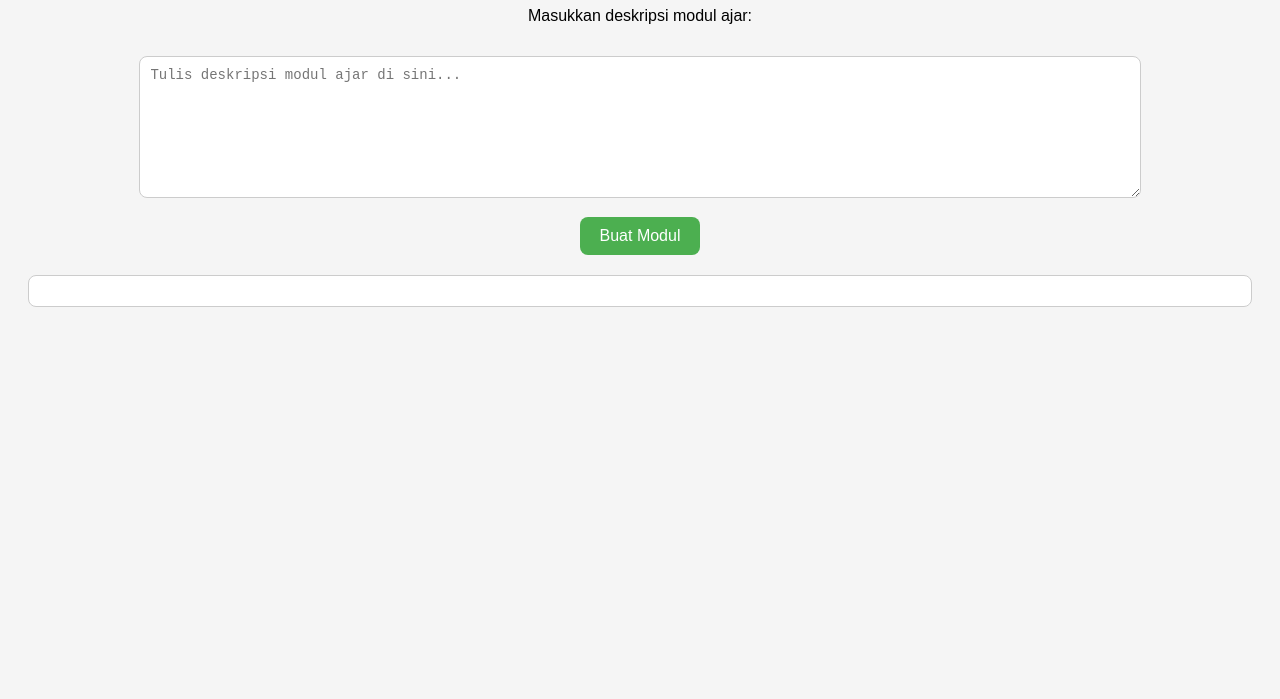
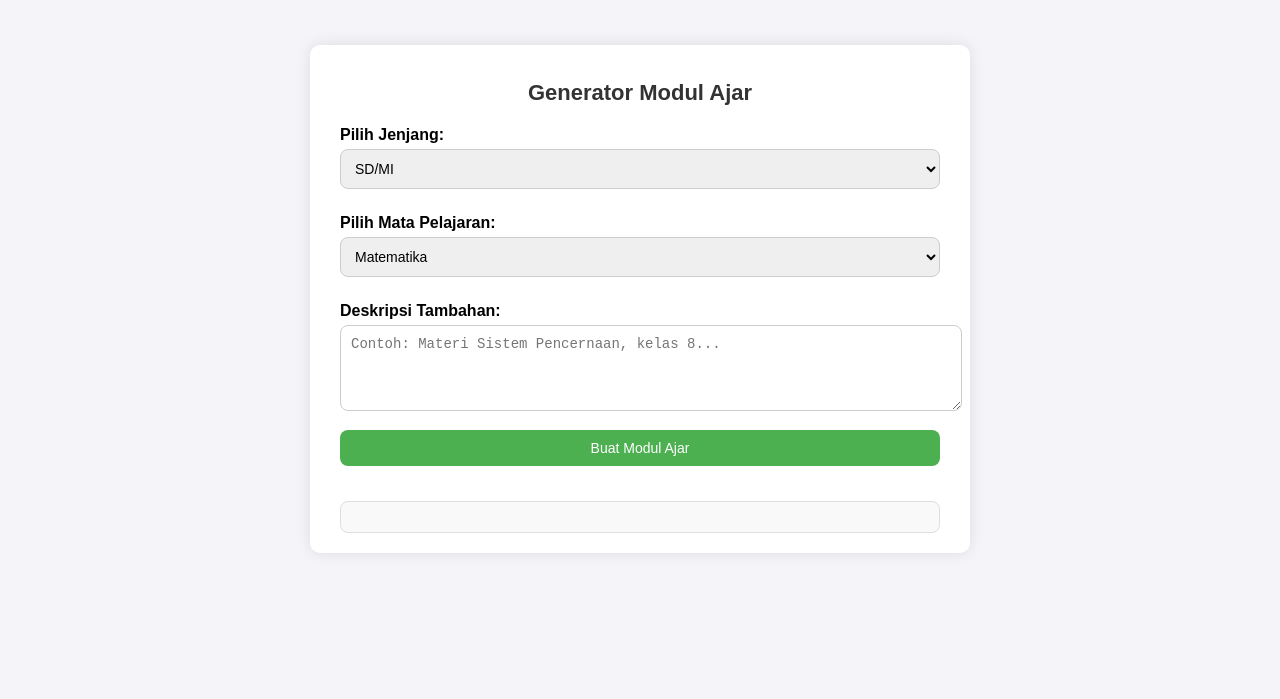
Before and after one commit to wahid27/ModulAjaibSMA, a plain HTML site: page index.html in a window 1280 px wide. Shown: the part 101-800 px from the top of the page. Drawn offline with Linux system fonts and the light colour scheme.

Commit message:
Update index.html

```diff
--- a/index.html
+++ b/index.html
@@ -7,93 +7,131 @@
   <style>
     body {
       font-family: Arial, sans-serif;
-      background: #f5f5f5;
-      padding: 20px;
-      text-align: center;
+      background-color: #f4f4f9;
+      margin: 0;
+      padding: 0;
+      display: flex;
+      justify-content: center;
+      align-items: center;
+      min-height: 100vh;
+    }
+    .container {
+      background: #fff;
+      padding: 20px 30px;
+      border-radius: 10px;
+      box-shadow: 0 0 15px rgba(0,0,0,0.1);
+      width: 100%;
+      max-width: 600px;
     }
     h1 {
+      font-size: 22px;
+      margin-bottom: 20px;
+      text-align: center;
       color: #333;
     }
-    textarea {
-      width: 80%;
-      height: 120px;
-      margin: 15px 0;
+    label {
+      display: block;
+      margin: 10px 0 5px;
+      font-weight: bold;
+    }
+    select, textarea, button {
+      width: 100%;
       padding: 10px;
+      margin-bottom: 15px;
+      border: 1px solid #ccc;
       border-radius: 8px;
-      border: 1px solid #ccc;
       font-size: 14px;
     }
     button {
-      background: #4CAF50;
+      background-color: #4CAF50;
       color: white;
+      cursor: pointer;
       border: none;
-      padding: 10px 20px;
-      border-radius: 8px;
-      cursor: pointer;
-      font-size: 16px;
+      transition: 0.3s;
     }
     button:hover {
-      background: #45a049;
+      background-color: #45a049;
     }
-    #hasil {
+    .output {
       margin-top: 20px;
       padding: 15px;
-      background: white;
       border-radius: 8px;
-      text-align: left;
+      background: #f9f9f9;
+      border: 1px solid #ddd;
       white-space: pre-wrap;
-      border: 1px solid #ccc;
     }
   </style>
 </head>
 <body>
-  <h1>Modul Ajar Generator</h1>
+  <div class="container">
+    <h1>Generator Modul Ajar</h1>
 
-  <p>Masukkan deskripsi modul ajar:</p>
-  <textarea id="inputModul" placeholder="Tulis deskripsi modul ajar di sini..."></textarea>
-  <br>
-  <button onclick="kirimData()">Buat Modul</button>
+    <label for="jenjang">Pilih Jenjang:</label>
+    <select id="jenjang">
+      <option value="SD/MI">SD/MI</option>
+      <option value="SMP/MTs">SMP/MTs</option>
+      <option value="SMA/MA">SMA/MA</option>
+    </select>
 
-  <div id="hasil"></div>
+    <label for="mapel">Pilih Mata Pelajaran:</label>
+    <select id="mapel">
+      <option value="Matematika">Matematika</option>
+      <option value="Bahasa Indonesia">Bahasa Indonesia</option>
+      <option value="Bahasa Inggris">Bahasa Inggris</option>
+      <option value="IPA">IPA</option>
+      <option value="IPS">IPS</option>
+    </select>
+
+    <label for="deskripsi">Deskripsi Tambahan:</label>
+    <textarea id="deskripsi" rows="4" placeholder="Contoh: Materi Sistem Pencernaan, kelas 8..."></textarea>
+
+    <button onclick="generateModul()">Buat Modul Ajar</button>
+
+    <div id="output" class="output"></div>
+  </div>
 
   <script>
-    const SUPABASE_URL = "https://yrylcppwnhinephqoazl.supabase.co";
-    const SUPABASE_ANON_KEY = "eyJhbGciOiJIUzI1NiIsInR5cCI6IkpXVCJ9.eyJpc3MiOiJzdXBhYmFzZSIsInJlZiI6InlyeWxjcHB3bmhpbmVwaHFvYXpsIiwicm9sZSI6ImFub24iLCJpYXQiOjE3NTUzMzI0NzYsImV4cCI6MjA3MDkwODQ3Nn0.jnMht77-TS22lPnAhf4m3S72udnEOBRt4kT-eEmG2gM";
+    async function fetchAiData(prompt) {
+      const supabaseUrl = "https://yrylcppwnhinephqoazl.supabase.co/functions/v1/modul-ajaib";
+      const supabaseAnonKey = "eyJhbGciOiJIUzI1NiIsInR5cCI6IkpXVCJ9.eyJpc3MiOiJzdXBhYmFzZSIsInJlZiI6InlyeWxjcHB3bmhpbmVwaHFvYXpsIiwicm9sZSI6ImFub24iLCJpYXQiOjE3NTUzMzI0NzYsImV4cCI6MjA3MDkwODQ3Nn0.jnMht77-TS22lPnAhf4m3S72udnEOBRt4kT-eEmG2gM";
 
-    async function buatModul(data) {
-      try {
-        const response = await fetch(`${SUPABASE_URL}/functions/v1/modul-ajaib`, {
+      const response = await fetch(supabaseUrl, {
         method: "POST",
         headers: {
           "Content-Type": "application/json",
-            "Authorization": `Bearer ${SUPABASE_ANON_KEY}`
+          "Authorization": `Bearer ${supabaseAnonKey}`
         },
-          body: JSON.stringify(data)
+        body: JSON.stringify({ prompt })
       });
 
       if (!response.ok) {
-          const error = await response.text();
-          throw new Error(error);
-        }
-        return await response.json();
-      } catch (err) {
-        alert("Gagal membuat modul ajar: " + err.message);
-      }
+        let errorMsg = "Terjadi kesalahan saat menghubungi server.";
+        try {
+          const errorData = await response.json();
+          if (errorData.error) errorMsg = errorData.error;
+        } catch(e) {}
+        throw new Error(errorMsg);
       }
 
-    async function kirimData() {
-      const teks = document.getElementById("inputModul").value;
-      if (!teks) {
-        alert("Silakan isi deskripsi modul terlebih dahulu!");
-        return;
+      const data = await response.json();
+      return data.text || JSON.stringify(data);
     }
 
-      document.getElementById("hasil").innerText = "Sedang membuat modul ajar... ⏳";
+    async function generateModul() {
+      const jenjang = document.getElementById("jenjang").value;
+      const mapel = document.getElementById("mapel").value;
+      const deskripsi = document.getElementById("deskripsi").value;
 
-      const hasil = await buatModul({ prompt: teks });
+      const prompt = `Buatkan modul ajar untuk jenjang ${jenjang}, mata pelajaran ${mapel}, dengan deskripsi: ${deskripsi}`;
 
-      if (hasil) {
-        document.getElementById("hasil").innerText = hasil.output || JSON.stringify(hasil, null, 2);
+      const outputDiv = document.getElementById("output");
+      outputDiv.textContent = "Sedang membuat modul ajar...";
+
+      try {
+        const hasil = await fetchAiData(prompt);
+        outputDiv.textContent = hasil;
+      } catch (error) {
+        outputDiv.textContent = "Gagal membuat modul ajar: " + error.message;
       }
     }
   </script>
```
Lines whose indentation alone changed are shown as unchanged.
